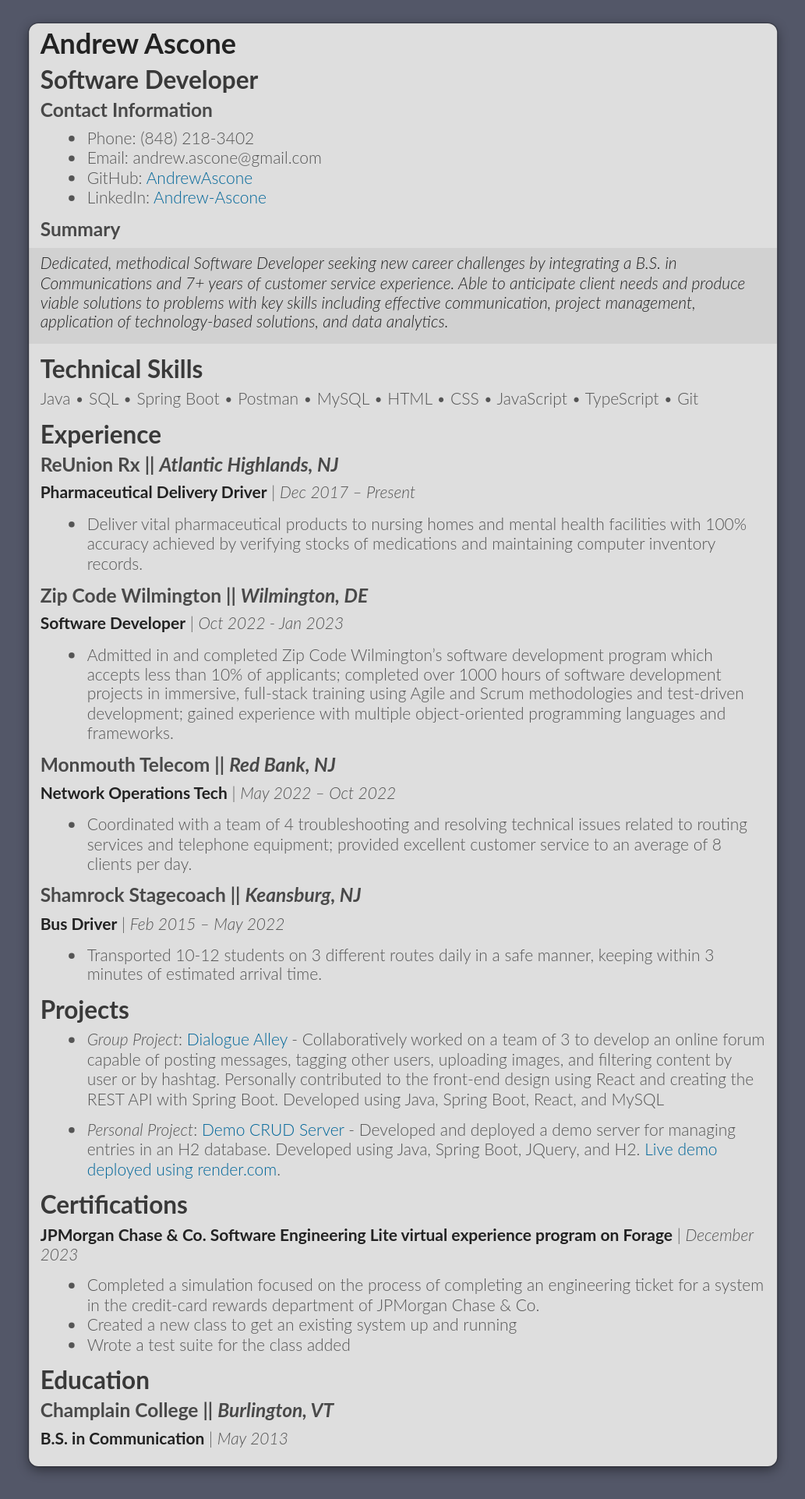
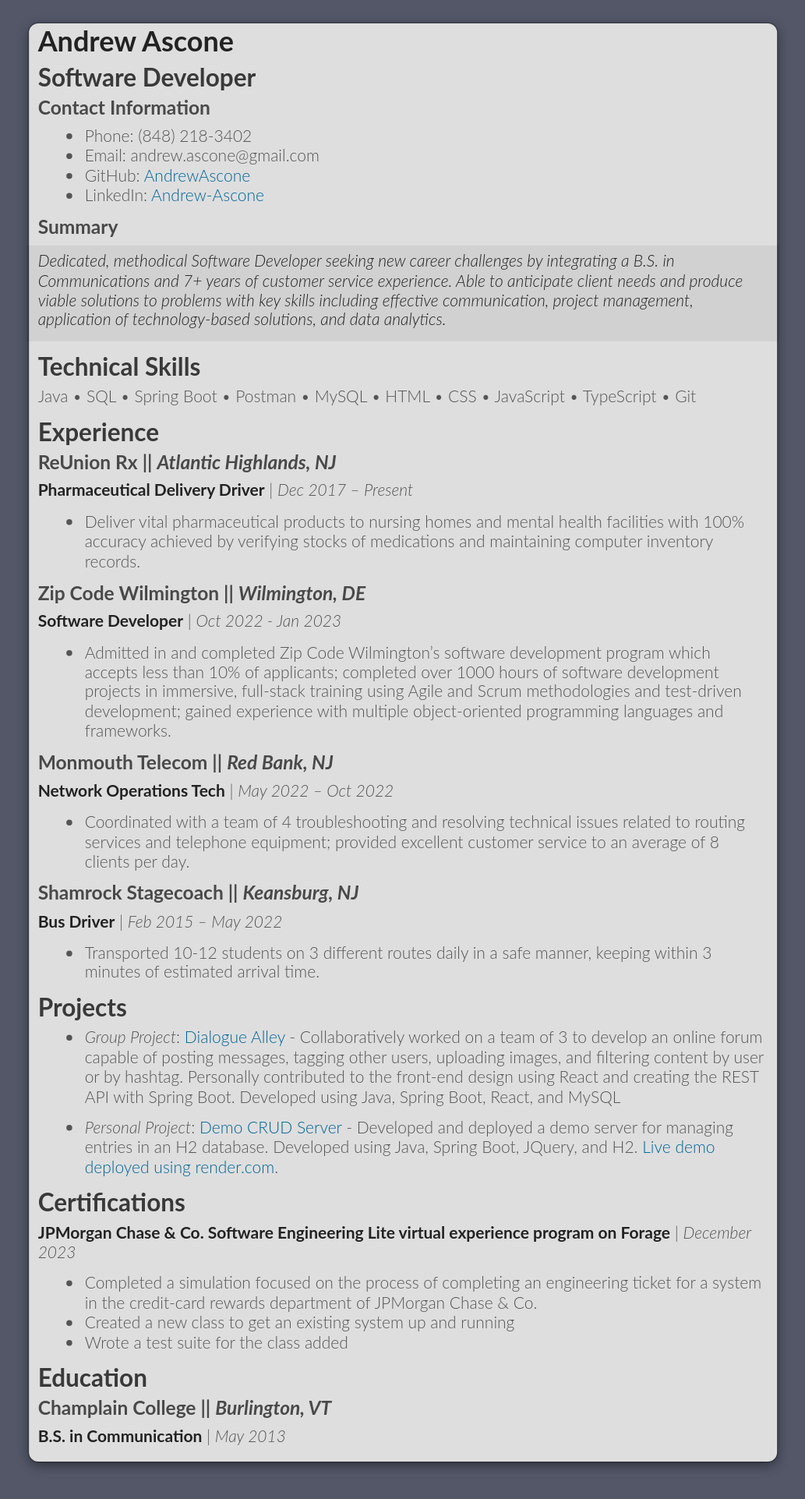
Before and after one commit to AndrewAscone/AndrewAscone, a Jekyll site: the page built from index.md, in a window 1280 px wide. Shown: the whole page at 78% size, without its empty margins (123-1156 px from the left). Built offline with Jekyll 4.4.1, drawn with Linux system fonts in a browser that asks for light colours; our own code applies the rules of GitHub Pages for plain Markdown files; the repository's description, which GitHub fills in, is left out.

Commit message:
Line height and padding adjustments

```diff
--- a/assets/css/style.css
+++ b/assets/css/style.css
@@ -199,7 +199,7 @@ header h1 {
   margin: 0;
   padding: 0;
   font-size: 20px;
-  line-height: 1.1;
+  line-height: 1.0;
   color: #069;
   text-shadow: rgba(255, 255, 255, 0.9) 0 1px 0;
 }
@@ -302,7 +302,7 @@ header ul a strong {
 }
 
 section {
-  padding: 5px 10px;
+  padding: 3px 8px;
   font-size: 14px;
   /*border-top: 1px solid #fff;*/
   background: linear_gradient(#fafafa, #DEDEDE 700px);
@@ -319,7 +319,7 @@ h6 {
   color: #222;
   padding: 0;
   margin: 0 0 8px;
-  line-height: 1.1;
+  line-height: 1.0;
 }
 
 p,
```
